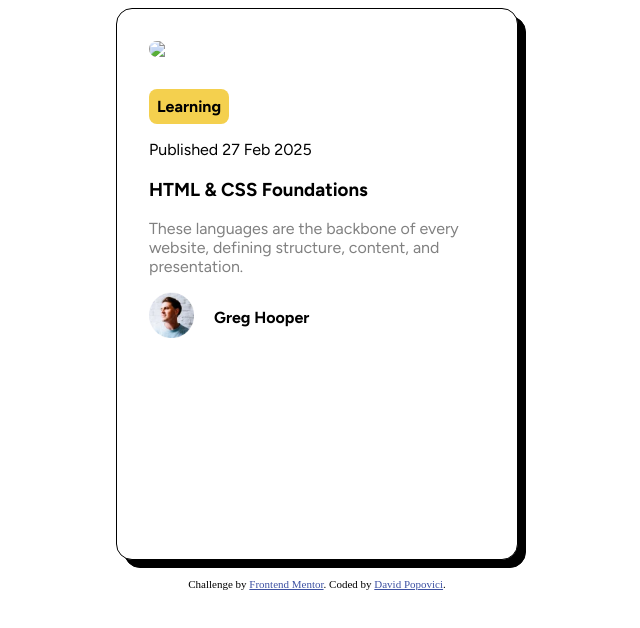
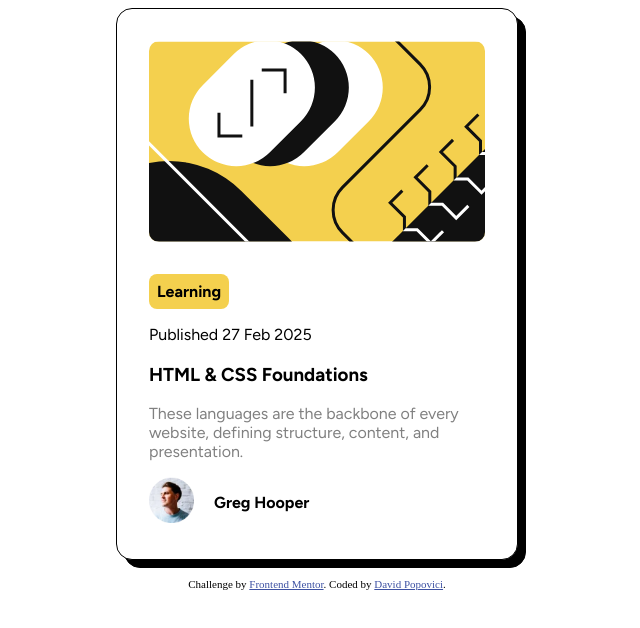
Before and after one commit to davidpopo1/Replicate-Blog-Card-FrontEnd-Mentor-Challenge, a plain HTML site: page index.html in a window 1280 px wide. Shown: the whole page, without its empty margins (323-963 px from the left). Drawn offline with Linux system fonts and the light colour scheme; the site is published under a folder, as on GitHub Pages, so addresses that start at the root find nothing.

Commit message:
Update index.html

```diff
--- a/index.html
+++ b/index.html
@@ -95,7 +95,7 @@
   <div class="page">
     <!--blogCardContainer is the shell for all elements in the blog card-->
     <div class="blogCardContainer">
-      <img src="/assets/images/illustration-article.svg" class="blogCardIMG">
+      <img src="assets/images/illustration-article.svg" class="blogCardIMG">
       <div class="blogCardContent">
         <a class="blogCardTopic">Learning</a>
         <p class="blogCardDate">Published 27 Feb 2025</p>
```
